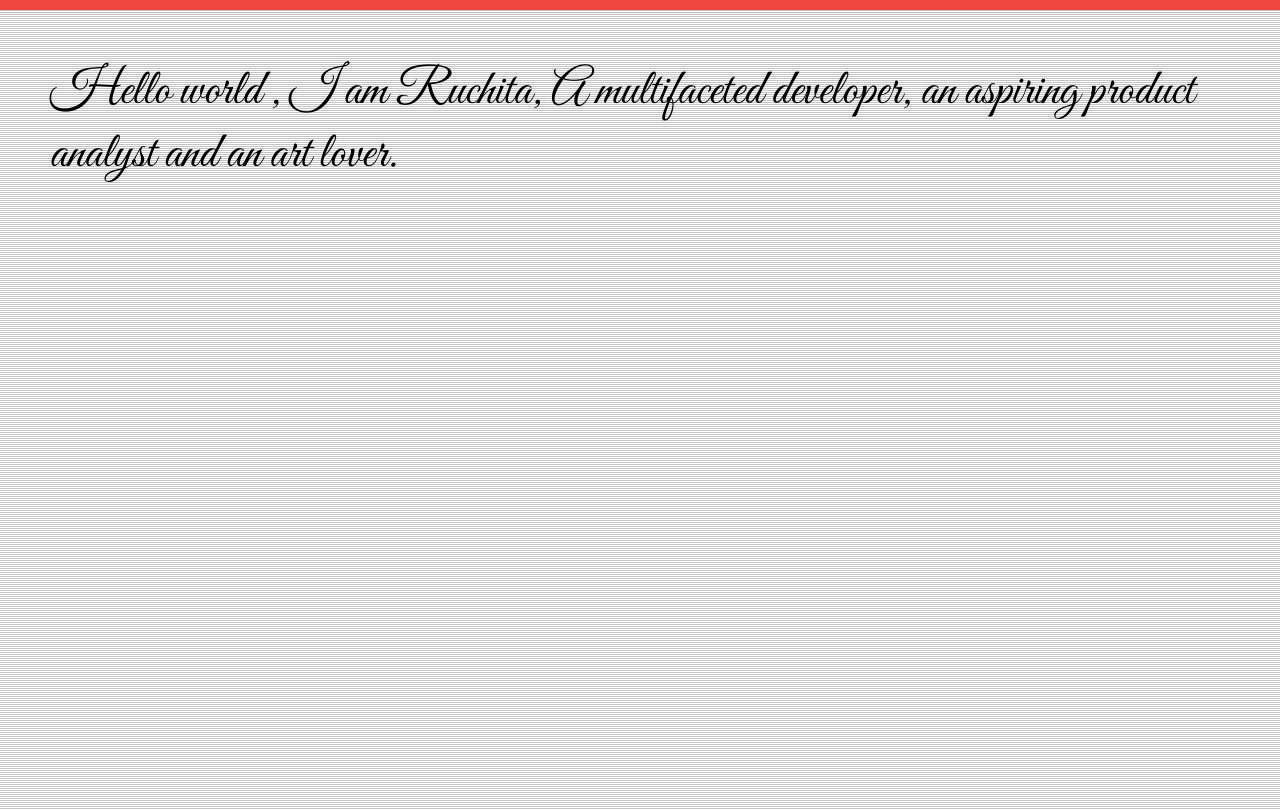
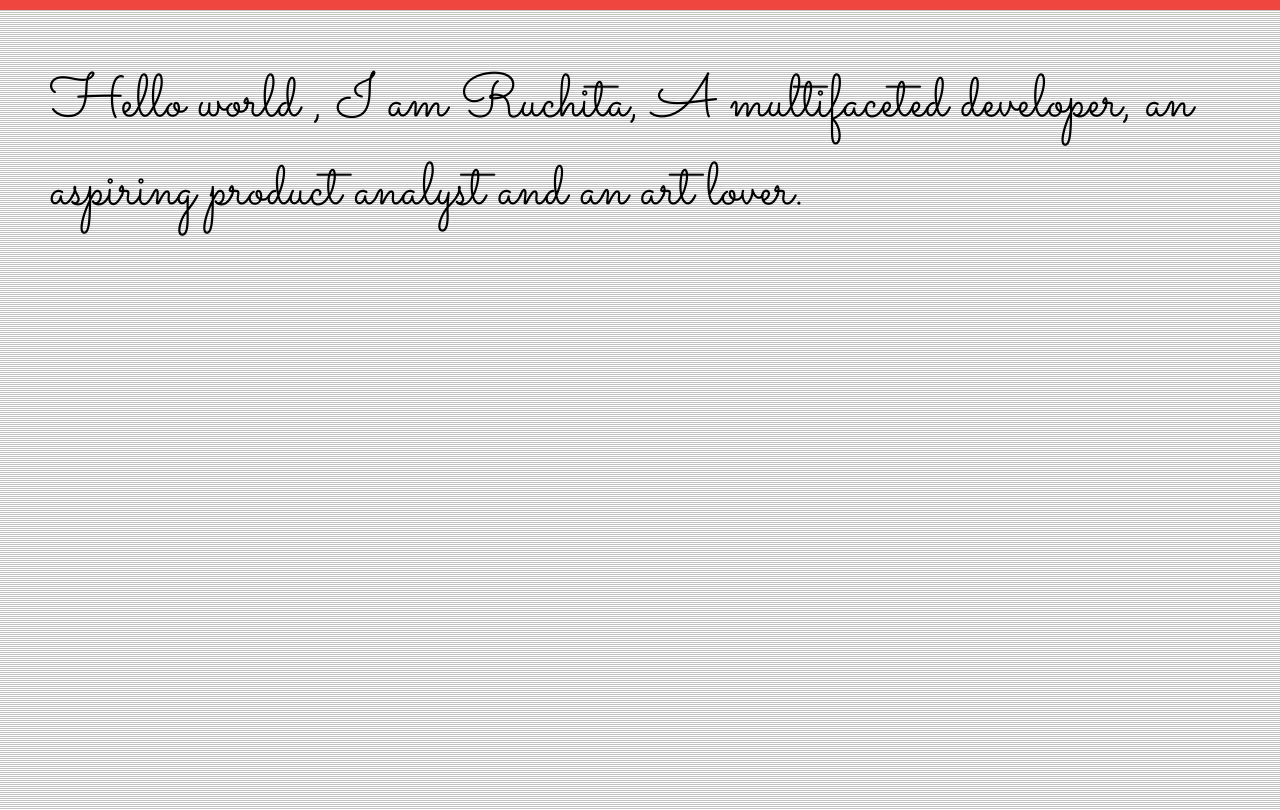
Before and after one commit to ruchitalodha/website, a plain HTML site: page index.html in a window 1280 px wide. Shown: the part 90-900 px from the top of the page. Drawn offline with nearby package versions, Linux system fonts and the light colour scheme; a web font is replaced by a local one.

Commit message:
Changed the font of the content

```diff
--- a/main.css
+++ b/main.css
@@ -37,10 +37,10 @@ body *{
 }
 
 .home-content{
-    font-size: 50px;
+    font-size: 60px;
     color: black;
     padding: 50px;
-    font-family:Great Vibes;
+    font-family:Sacramento;
     margin-top: 100px;
 }
 
```
